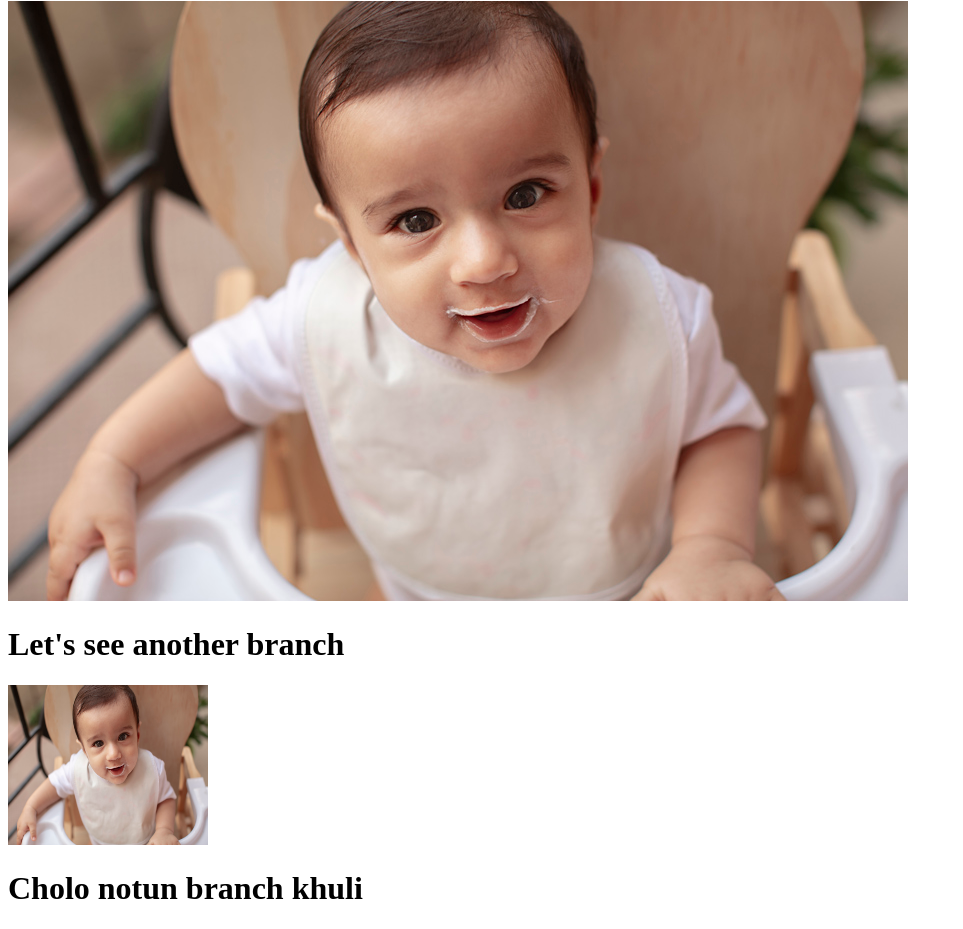
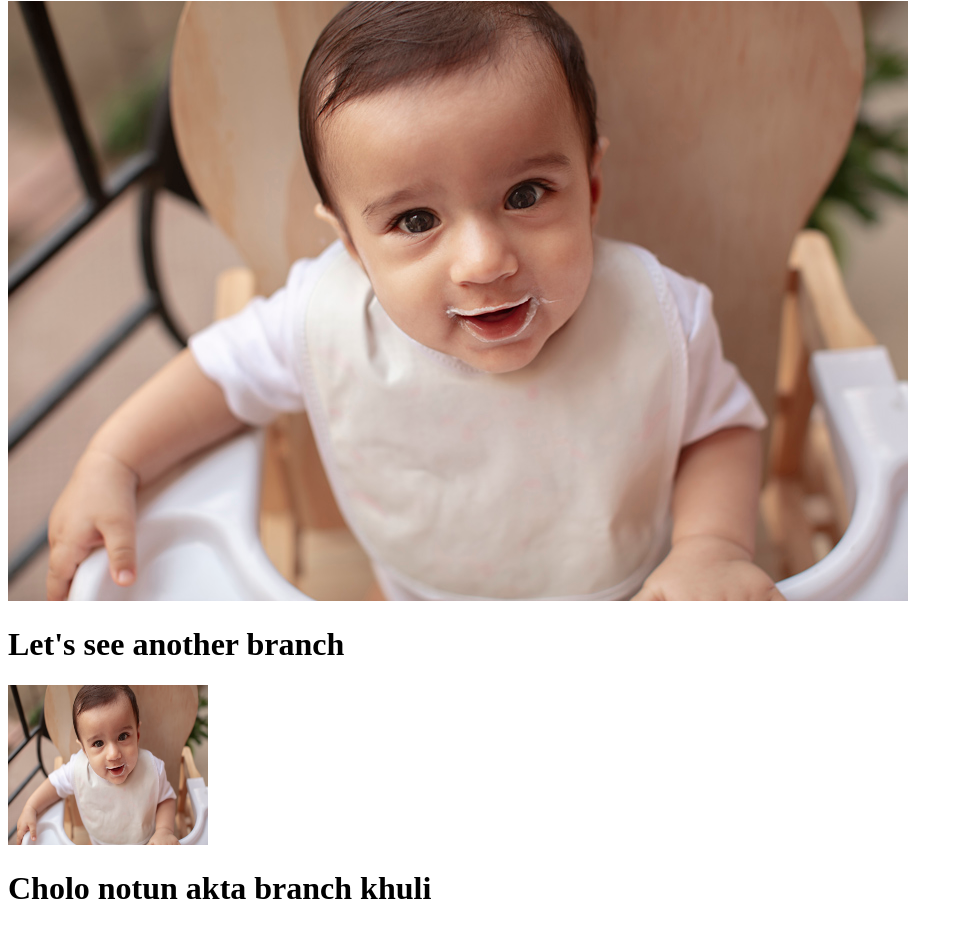
Before and after one commit to ShailaAkter/Module-03, a plain HTML site: page index.html in a window 1280 px wide. Shown: the part 381-1310 px from the top of the page, without its empty margins (0-963 px from the left). Drawn offline with Linux system fonts and the light colour scheme.

Commit message:
Update index.html

```diff
--- a/index.html
+++ b/index.html
@@ -19,6 +19,6 @@
     <img src="baby.jpg" alt="">
     <h1>Let's see another branch</h1>
     <img src="baby.jpg" alt="" width="200" height="160">
-    <h1>Cholo notun branch khuli</h1>
+    <h1>Cholo notun akta branch khuli</h1>
 </body>
 </html>
```
